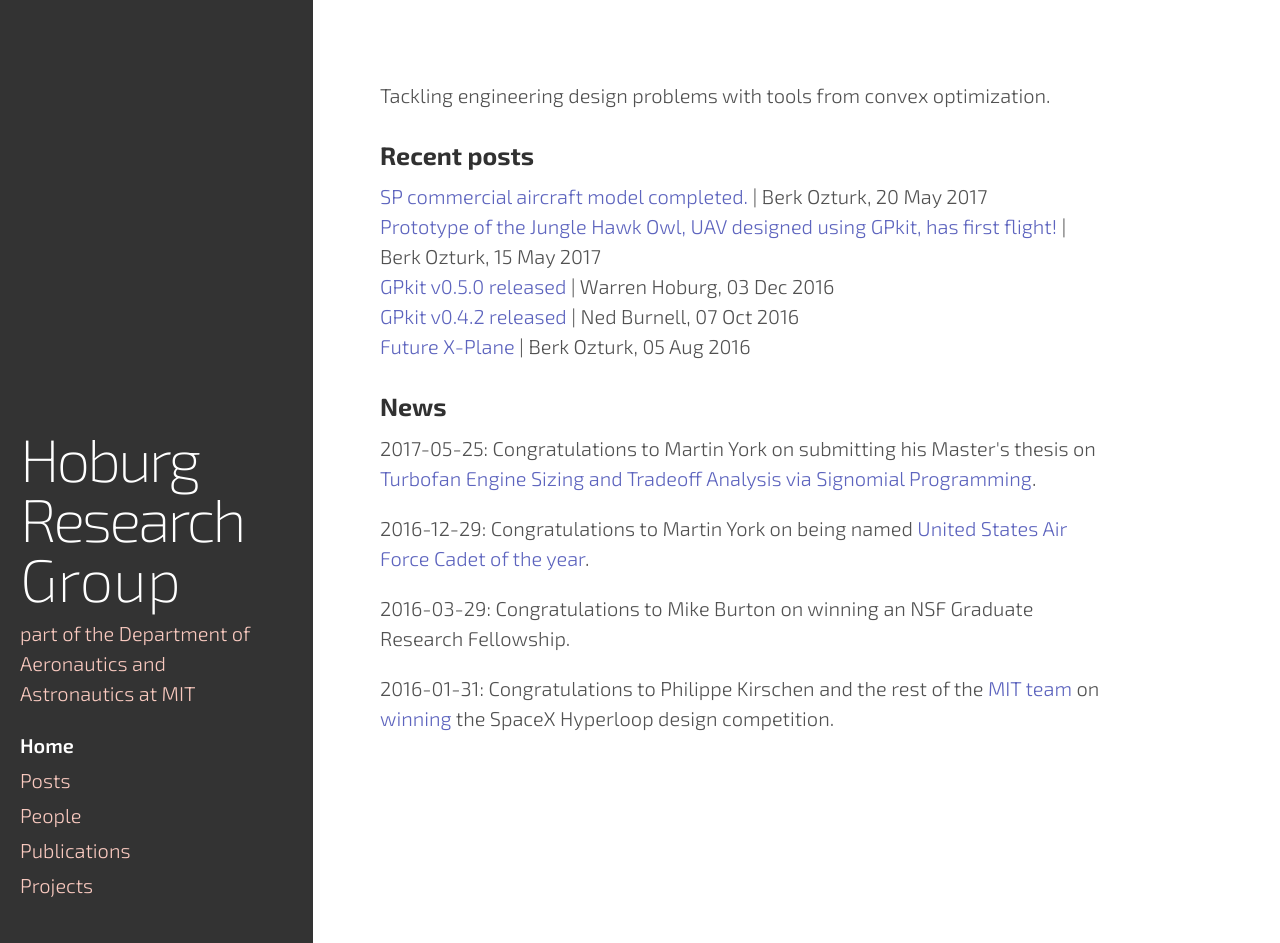
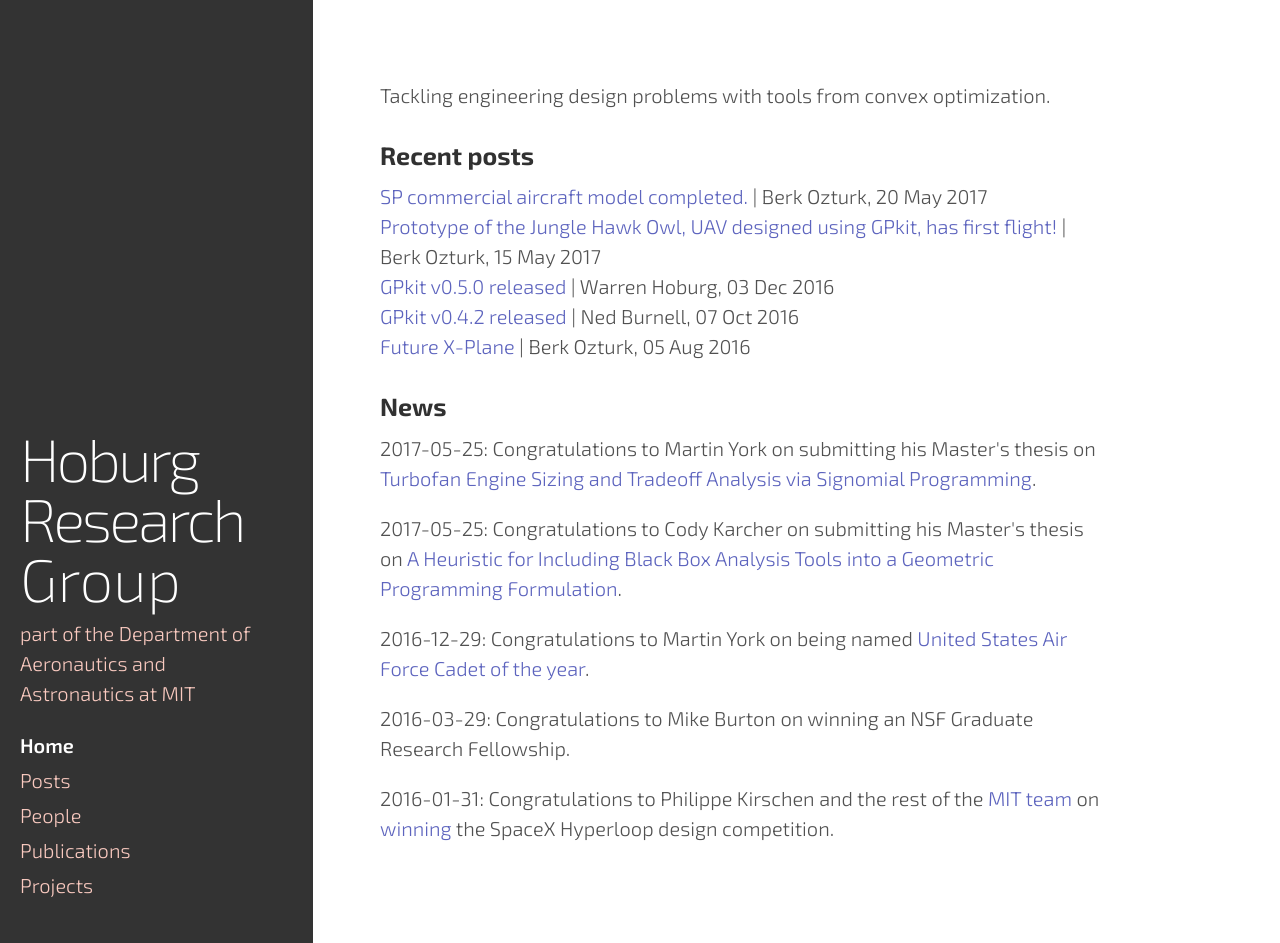
Before and after one commit to convexengineering/convexengineering.github.io, a Jekyll site: the page built from index.md, in a window 1280 px wide and 943 px high. Built offline with Jekyll 4.4.1, drawn with Linux system fonts in a browser that asks for light colours.

Commit message:
Adding news update Cody thesis.

```diff
--- a/index.md
+++ b/index.md
@@ -27,6 +27,10 @@ Tackling engineering design problems with tools from convex optimization.
   Congratulations to Martin York on submitting his Master's thesis on <a href ="/publications/york_masters_thesis.pdf"> Turbofan Engine Sizing and Tradeoff Analysis via Signomial Programming</a>.
 </p>
 <p>
+  2017-05-25:
+  Congratulations to Cody Karcher on submitting his Master's thesis on <a href ="/publications/karcher_masters_thesis.pdf"> A Heuristic for Including Black Box Analysis Tools into a Geometric Programming Formulation</a>.
+</p>
+<p>
   2016-12-29:
   Congratulations to Martin York on being named <a href="http://news.mit.edu/2016/martin-york-named-us-air-force-cadet-of-the-year-1229">United States Air Force Cadet of the year</a>.
 </p>
```
